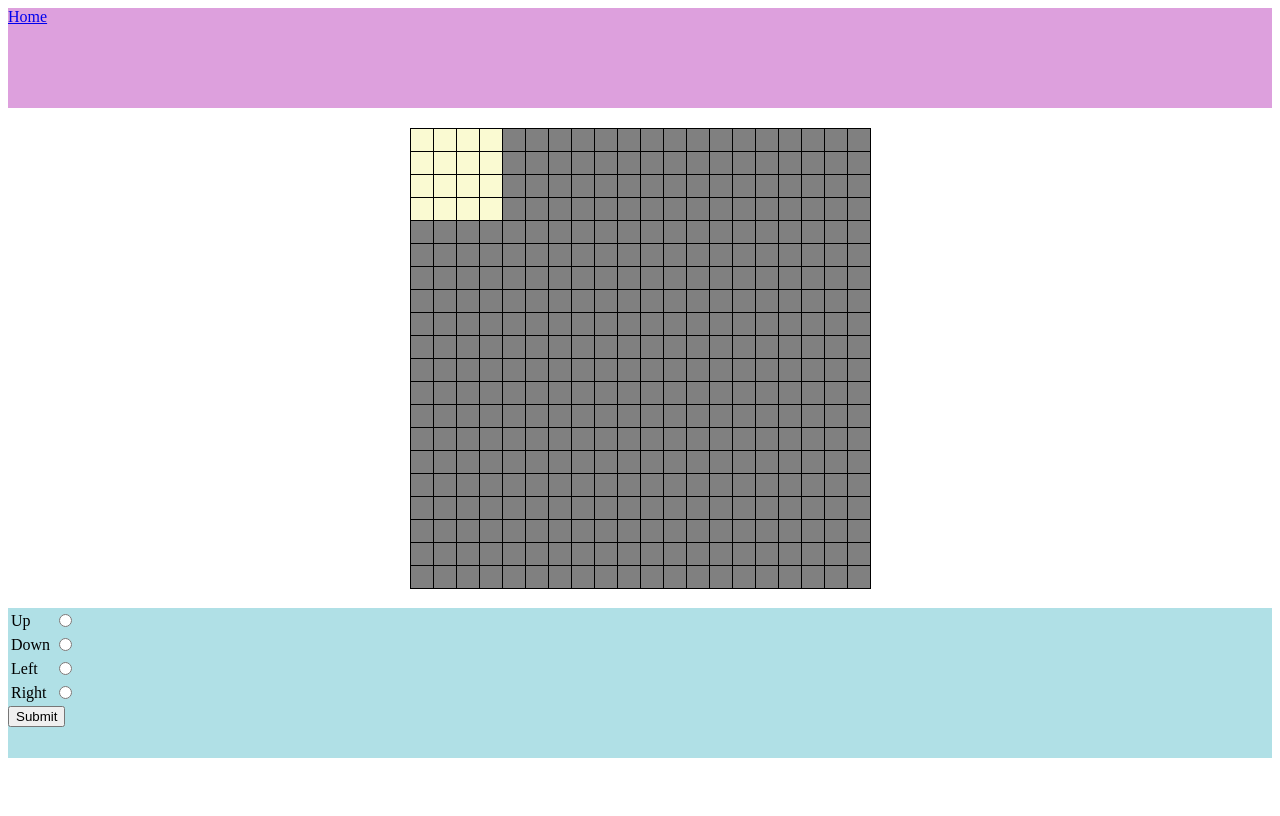
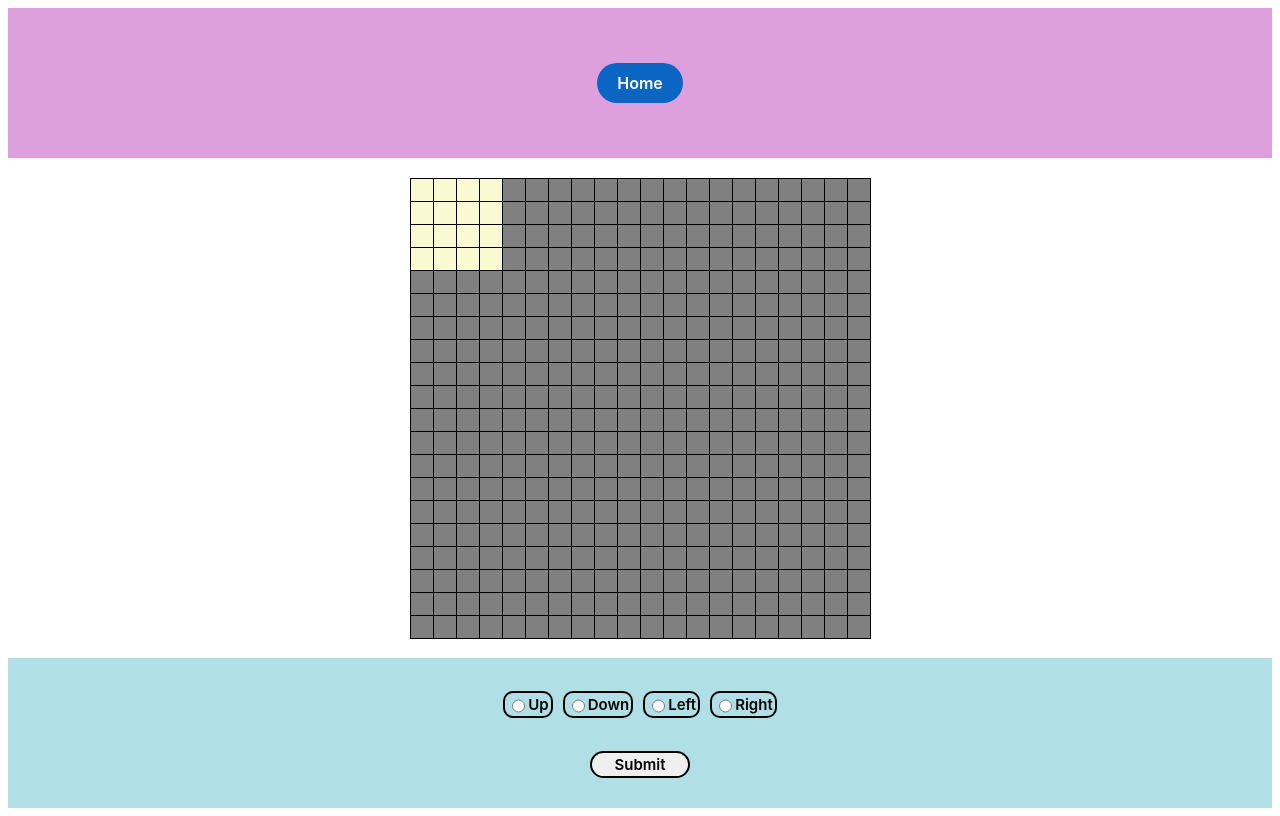
Before and after one commit to Anton-Hil/Stepik_flask_mini_project, a Flask app: page /game/0 in a window 1280 px wide. Before the commit the page ends 758 px from the top, so only its background shows below. Run offline with Flask 3, Linux system fonts and the light colour scheme.

Commit message:
Page styles
Extended style.css and implemented app elements styles

```diff
--- a/static/style.css
+++ b/static/style.css
@@ -1,7 +1,10 @@
 .header{
-  min-height:100px;
-  max-height:100px;
+  min-height:150px;
+  max-height:150px;
   min-width:100%;
+  display: flex;
+  align-items: center;
+  justify-content: center;
   background-color: plum;
 }
 
@@ -9,6 +12,9 @@
   min-height:150px;
   max-height:150px;
   min-width:100%;
+  display: flex;
+  align-items: center;
+  justify-content: center;
   background-color: powderblue;
 }
 
@@ -16,6 +22,7 @@
   max-width:100%;
   min-height:500px;
   display: flex;
+  flex-direction:column;
   align-items: center;
   justify-content: center;
 }
@@ -30,8 +37,6 @@
   height:20px;
   width:20px;
   border: solid 1px black;
-
-
   background-color:lightgoldenrodyellow
 }
 
@@ -50,3 +55,163 @@
 .cell-fog{
   background-color:gray;
 }
+
+.button-18 {
+  align-items: center;
+  background-color: #0A66C2;
+  border: 0;
+  border-radius: 100px;
+  box-sizing: border-box;
+  color: #ffffff;
+  cursor: pointer;
+  display: inline-flex;
+  font-family: -apple-system, system-ui, system-ui, "Segoe UI", Roboto, "Helvetica Neue", "Fira Sans", Ubuntu, Oxygen, "Oxygen Sans", Cantarell, "Droid Sans", "Apple Color Emoji", "Segoe UI Emoji", "Segoe UI Symbol", "Lucida Grande", Helvetica, Arial, sans-serif;
+  font-size: 16px;
+  font-weight: 600;
+  justify-content: center;
+  line-height: 20px;
+  max-width: 480px;
+  min-height: 40px;
+  min-width: 0px;
+  overflow: hidden;
+  padding: 0px;
+  padding-left: 20px;
+  padding-right: 20px;
+  text-align: center;
+  touch-action: manipulation;
+  transition: background-color 0.167s cubic-bezier(0.4, 0, 0.2, 1) 0s, box-shadow 0.167s cubic-bezier(0.4, 0, 0.2, 1) 0s, color 0.167s cubic-bezier(0.4, 0, 0.2, 1) 0s;
+  user-select: none;
+  -webkit-user-select: none;
+  vertical-align: middle;
+}
+
+.button-18:hover,
+.button-18:focus {
+  background-color: #16437E;
+  color: #ffffff;
+}
+
+.button-18:active {
+  background: #09223b;
+  color: rgb(255, 255, 255, .7);
+}
+
+.button-18:disabled {
+  cursor: not-allowed;
+  background: rgba(0, 0, 0, .08);
+  color: rgba(0, 0, 0, .3);
+}
+
+.form-settings{
+  min-width:300px;
+  max-height:100%;
+  display: flex;
+  flex-direction: column;
+  padding:10px;
+  align-items: center;
+  justify-content: center;
+  border: solid 2px black;
+  border-bottom-left-radius:100px;
+  border-bottom-right-radius:100px;
+}
+
+.label-settings{
+  max-width: 480px;
+  min-height: 40px;
+  padding:5px;
+  display: flex;
+  align-items: center;
+  justify-content: center;
+  font-family: -apple-system, system-ui, system-ui, "Segoe UI", Roboto, "Helvetica Neue", "Fira Sans", Ubuntu, Oxygen, "Oxygen Sans", Cantarell, "Droid Sans", "Apple Color Emoji", "Segoe UI Emoji", "Segoe UI Symbol", "Lucida Grande", Helvetica, Arial, sans-serif;
+  font-size: 20px;
+  font-weight: 600;
+}
+
+.field-settings{
+  max-width: 480px;
+  min-height: 40px;
+  padding:5px;
+  display: flex;
+  align-items: center;
+  justify-content: center;
+  border: solid 2px black;
+  border-radius: 10px;
+  box-sizing: border-box;
+  font-size: 16px;
+  font-weight: 400;
+}
+
+.form-direction{
+  min-width:100px;
+  min-height:120px;
+  padding:5px;
+  display: flex;
+  flex-direction: column;
+  align-items: center;
+  justify-content: space-around;
+}
+
+.label-direction{
+  border: solid 2px black;
+  border-radius: 10px;
+  box-sizing: border-box;
+  max-width: 100%;
+  min-height: 20px;
+  padding:2px;
+  margin:5px;
+  display: flex;
+  align-items: left;
+  justify-content: left;
+  font-family: -apple-system, system-ui, system-ui, "Segoe UI", Roboto, "Helvetica Neue", "Fira Sans", Ubuntu, Oxygen, "Oxygen Sans", Cantarell, "Droid Sans", "Apple Color Emoji", "Segoe UI Emoji", "Segoe UI Symbol", "Lucida Grande", Helvetica, Arial, sans-serif;
+  font-size: 15px;
+  font-weight: 600;
+}
+.label-block{
+  display: flex;
+  align-items: center;
+  justify-content: center;
+}
+.direction-submit{
+  border: solid 2px black;
+  border-radius: 100px;
+  box-sizing: border-box;
+  min-width: 100px;
+  min-height: 20px;
+  padding:2px;
+  margin:2px;
+  display: flex;
+  align-items: center;
+  justify-content: center;
+  font-family: -apple-system, system-ui, system-ui, "Segoe UI", Roboto, "Helvetica Neue", "Fira Sans", Ubuntu, Oxygen, "Oxygen Sans", Cantarell, "Droid Sans", "Apple Color Emoji", "Segoe UI Emoji", "Segoe UI Symbol", "Lucida Grande", Helvetica, Arial, sans-serif;
+  font-size: 15px;
+  font-weight: 600;
+}
+
+.game-over{
+  max-width:100%;
+  min-height:100%;
+  margin:10px;
+  font-family: -apple-system, system-ui, system-ui, "Segoe UI", Roboto, "Helvetica Neue", "Fira Sans", Ubuntu, Oxygen, "Oxygen Sans", Cantarell, "Droid Sans", "Apple Color Emoji", "Segoe UI Emoji", "Segoe UI Symbol", "Lucida Grande", Helvetica, Arial, sans-serif;
+  font-size: 100px;
+  font-weight: 600;
+  -webkit-text-stroke-width: 2px;
+  -webkit-text-stroke-color: black;
+}
+.win{
+  color:greenyellow;
+}
+.lose{
+  color:red;
+}
+
+.score{
+  max-width:100%;
+  min-height:100%;
+  margin:20px;
+  font-family: -apple-system, system-ui, system-ui, "Segoe UI", Roboto, "Helvetica Neue", "Fira Sans", Ubuntu, Oxygen, "Oxygen Sans", Cantarell, "Droid Sans", "Apple Color Emoji", "Segoe UI Emoji", "Segoe UI Symbol", "Lucida Grande", Helvetica, Arial, sans-serif;
+  font-size: 50px;
+  font-weight: 600;
+}
+a{
+  text-decoration:none;
+}
--- a/templates/game.html
+++ b/templates/game.html
@@ -1,7 +1,7 @@
 {% extends 'base.html' %}
 
 {% block nav_bar %}
-<a href="{{ url_for('clear') }}" >Home</a>
+<a class="button-18" href="{{ url_for('clear') }}" >Home</a>
 {% endblock %}
 
 {% block content %}
@@ -39,19 +39,20 @@
 {% endblock %}
 
 {% block tools %}
-<form action="" method="post">
+<form class="form-direction" action="" method="post">
 {{ form.csrf_token() }}
-<table>
+<div class="label-block">
 {% for subfield in form.direction %}
-    <tr>
-        <td>{{ subfield.label }}</td>
-        <td>{{ subfield }}</td>
-    </tr>
+        <div class='label-direction'>
+        {{ subfield }} {{ subfield.label }}
+        </div>
 {% endfor %}
-</table>
+
 {% for error in form.direction.errors %}
     {{error}}
 {% endfor %}
-{{form.submit}}
+</div>
+
+{{form.submit(class_='direction-submit')}}
 </form>
 {% endblock %}
--- a/templates/index.html
+++ b/templates/index.html
@@ -1,9 +1,9 @@
 {% extends 'base.html'%}
 
 {% block content %}
-    <a href="{{url_for('initialise')}}">Start</a>
+    <a class="button-18" href="{{url_for('initialise')}}">Start</a>
 {% endblock %}
 
 {% block tools %}
-    <a class="btn btn-info " href="{{url_for('settings')}}">Settings</a>
+    <a class="button-18" href="{{url_for('settings')}}">Settings</a>
 {% endblock %}
```
Also changed, not shown: templates/game_over.html (+8 -3 lines), templates/settings.html (+7 -8 lines).
